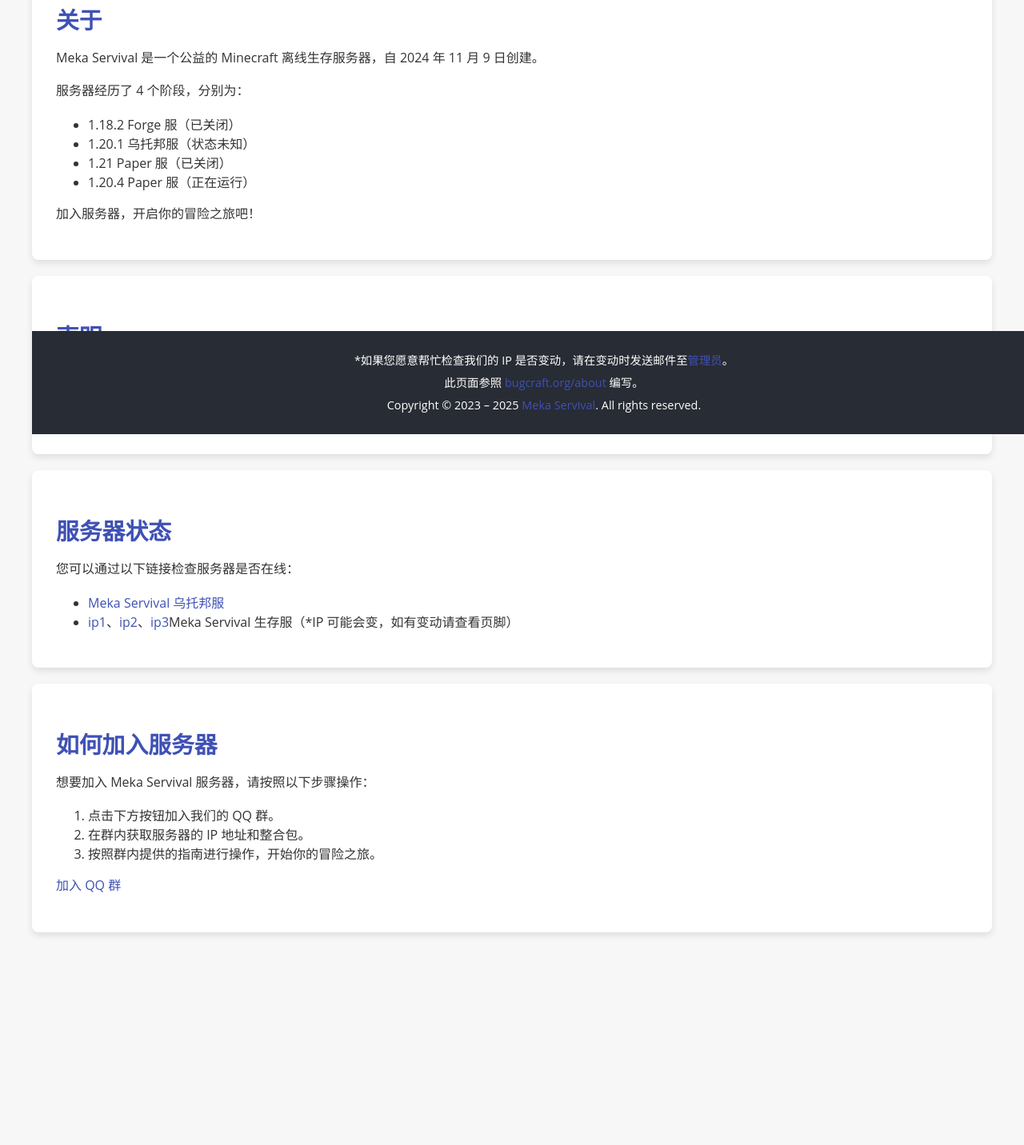
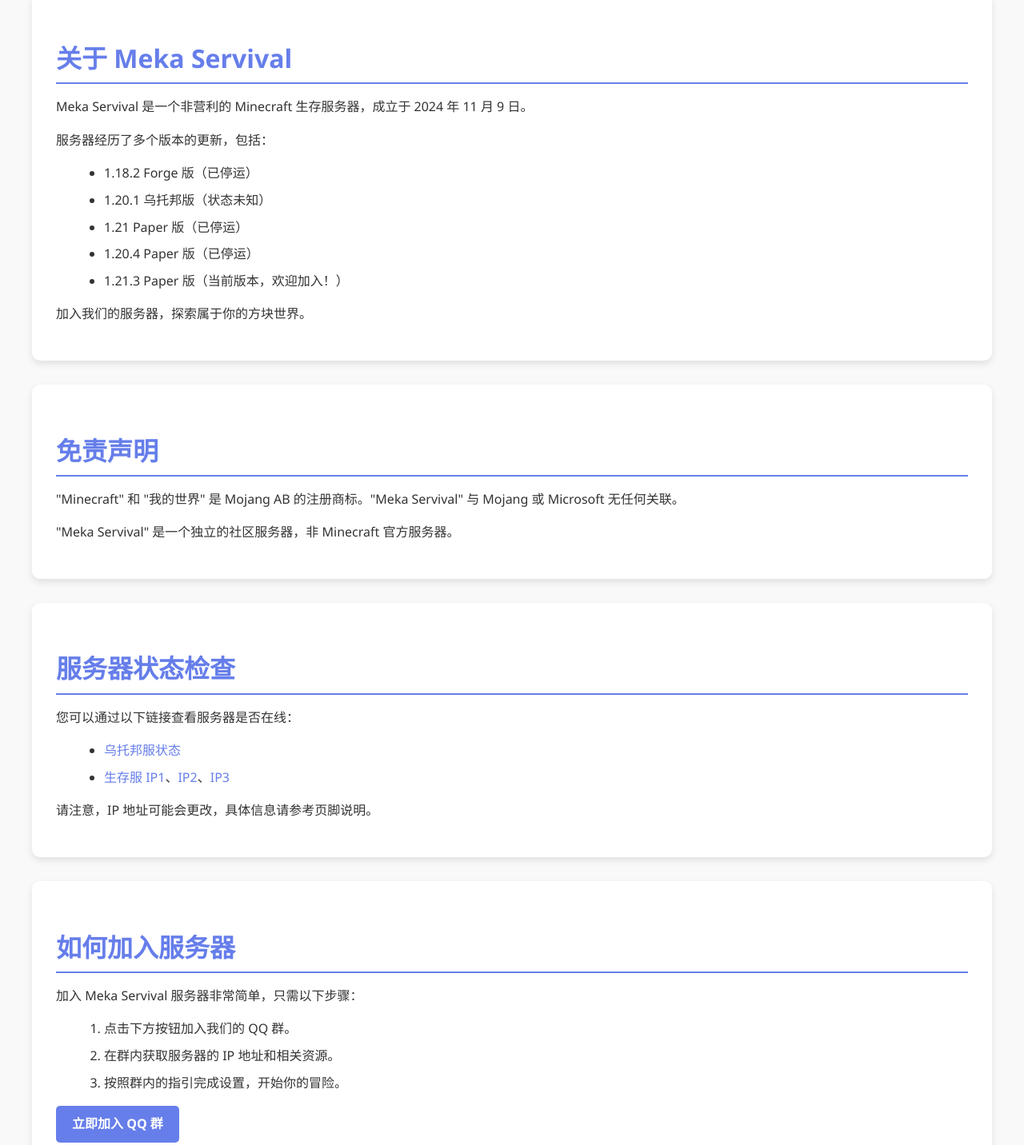
Before and after one commit to FurCraft-Official/FurCraft, a plain HTML site: page index.html in a window 1280 px wide. Shown: the part 257-1689 px from the top of the page at 80% size. Before the commit the page ends 1563 px from the top, so only its background shows below. Drawn offline with Linux system fonts and the light colour scheme.

Commit message:
Update index.html

```diff
--- a/index.html
+++ b/index.html
@@ -5,127 +5,180 @@
     <meta name="viewport" content="width=device-width, initial-scale=1.0">
     <title>Meka Servival</title>
     <style>
+        /* 全局样式 */
         body {
-            font-family: 'Open Sans', sans-serif;
-            background-color: #f7f7f7;
-            margin: 40px;
-            padding-bottom: 80px;
+            font-family: 'Segoe UI', sans-serif;
+            background-color: #f9f9f9;
+            margin: 0;
+            padding: 0;
             color: #333;
+            line-height: 1.6;
         }
 
+        /* 容器 */
+        .container {
+            max-width: 1200px;
+            margin: 0 auto;
+            padding: 20px;
+        }
+
+        /* 头部样式 */
         header {
-            background-color: #3f51b5;
+            background: linear-gradient(135deg, #667eea, #764ba2);
             color: white;
             text-align: center;
-            padding: 20px 0;
-            border-radius: 8px;
-            margin-bottom: 20px;
+            padding: 40px 0;
+            border-radius: 10px;
+            margin-bottom: 30px;
+            box-shadow: 0 4px 10px rgba(0, 0, 0, 0.1);
         }
 
         header h1 {
-            font-size: 2.5em;
+            font-size: 3em;
             margin: 0;
+            font-weight: 700;
         }
 
         header p {
             font-size: 1.2em;
-            margin: 10px 0;
+            margin: 10px 0 0;
+            color: #e0e0e0;
         }
 
-        section {
-            background-color: white;
+        /* 内容块样式 */
+        .section {
+            background: white;
+            border-radius: 10px;
             padding: 30px;
-            border-radius: 8px;
-            box-shadow: 0 4px 8px rgba(0, 0, 0, 0.1);
-            margin-bottom: 20px;
+            margin-bottom: 30px;
+            box-shadow: 0 4px 10px rgba(0, 0, 0, 0.1);
         }
 
-        h2 {
-            color: #3f51b5;
-            font-size: 1.8em;
+        .section h2 {
+            color: #667eea;
+            font-size: 2em;
+            margin-bottom: 15px;
+            border-bottom: 2px solid #667eea;
+            padding-bottom: 5px;
+        }
+
+        .section p {
             margin-bottom: 15px;
         }
 
-        p {
-            line-height: 1.6;
-            margin-bottom: 15px;
+        /* 列表样式 */
+        .section ul, .section ol {
+            margin-left: 20px;
         }
 
+        .section li {
+            margin-bottom: 8px;
+        }
+
+        /* 链接样式 */
         a {
-            color: #3f51b5;
+            color: #667eea;
             text-decoration: none;
+            font-weight: 500;
         }
 
         a:hover {
             text-decoration: underline;
         }
 
+        /* 按钮样式 */
+        .button {
+            display: inline-block;
+            background: #667eea;
+            color: white;
+            padding: 10px 20px;
+            border-radius: 5px;
+            text-decoration: none;
+            font-weight: 600;
+            transition: background 0.3s ease;
+        }
+
+        .button:hover {
+            background: #764ba2;
+        }
+
+        /* 底部样式 */
         footer {
-            background-color: #282c34;
+            background: #2c3e50;
             color: white;
             text-align: center;
             padding: 20px 0;
-            position: fixed;
-            bottom: 0;
-            width: 100%;
-            margin: 0;
+            margin-top: 40px;
         }
 
         footer p {
+            margin: 0;
             font-size: 0.9em;
-            margin: 5px 0;
+        }
+
+        footer a {
+            color: #3498db;
+            text-decoration: none;
+        }
+
+        footer a:hover {
+            text-decoration: underline;
         }
     </style>
 </head>
 <body>
+    <div class="container">
         <header>
             <h1>Meka Servival</h1>
             <p>在 Meka Servival，每个方块都有故事</p>
         </header>
 
-    <section id="about">
-        <h2>关于</h2>
-        <p>Meka Servival 是一个公益的 Minecraft 离线生存服务器，自 2024 年 11 月 9 日创建。</p>
-        <p>服务器经历了 4 个阶段，分别为：</p>
+        <section class="section" id="about">
+            <h2>关于 Meka Servival</h2>
+            <p>Meka Servival 是一个非营利的 Minecraft 生存服务器，成立于 2024 年 11 月 9 日。</p>
+            <p>服务器经历了多个版本的更新，包括：</p>
             <ul>
-            <li>1.18.2 Forge 服（已关闭）</li>
-            <li>1.20.1 乌托邦服（状态未知）</li>
-            <li>1.21 Paper 服（已关闭）</li>
-            <li>1.20.4 Paper 服（正在运行）</li>
+                <li>1.18.2 Forge 版（已停运）</li>
+                <li>1.20.1 乌托邦版（状态未知）</li>
+                <li>1.21 Paper 版（已停运）</li>
+                <li>1.20.4 Paper 版（已停运）</li>
+                <li>1.21.3 Paper 版（当前版本，欢迎加入！）</li>
             </ul>
-        <p>加入服务器，开启你的冒险之旅吧！</p>
+            <p>加入我们的服务器，探索属于你的方块世界。</p>
         </section>
 
-    <section id="statement">
-        <h2>声明</h2>
-        <p>"Minecraft" 以及 "我的世界" 是 Mojang AB 的商标，"Meka Servival" 和本网站与 Mojang 以及 Microsoft 没有任何从属关系。</p>
-        <p>"Meka Servival" 不是 Minecraft 官方服务器。</p>
+        <section class="section" id="disclaimer">
+            <h2>免责声明</h2>
+            <p>"Minecraft" 和 "我的世界" 是 Mojang AB 的注册商标。"Meka Servival" 与 Mojang 或 Microsoft 无任何关联。</p>
+            <p>"Meka Servival" 是一个独立的社区服务器，非 Minecraft 官方服务器。</p>
         </section>
 
-    <section id="status">
-        <h2>服务器状态</h2>
-        <p>您可以通过以下链接检查服务器是否在线：</p>
+        <section class="section" id="status">
+            <h2>服务器状态检查</h2>
+            <p>您可以通过以下链接查看服务器是否在线：</p>
             <ul>
-            <li><a href="https://mcsrvstat.us/server/xcdeer.nas-cab.com:35535" target="_blank">Meka Servival 乌托邦服</a></li>
-            <li><a href="https://www.mcsv.top/server/vpac.shop" target="_blank">ip1</a>、<a href="https://www.mcsv.top/server/mc.vpac.shop" target="_blank">ip2</a>、<a href="https://www.mcsv.top/server/mc2.vpac.shop" target="_blank">ip3</a>Meka Servival 生存服（*IP 可能会变，如有变动请查看页脚）</li>
+                <li><a href="https://mcsrvstat.us/server/xcdeer.nas-cab.com:35535" target="_blank">乌托邦服状态</a></li>
+                <li><a href="https://www.mcsv.top/server/vpac.shop" target="_blank">生存服 IP1</a>、<a href="https://www.mcsv.top/server/mc.vpac.shop" target="_blank">IP2</a>、<a href="https://www.mcsv.top/server/mc2.vpac.shop" target="_blank">IP3</a></li>
             </ul>
+            <p>请注意，IP 地址可能会更改，具体信息请参考页脚说明。</p>
         </section>
 
-    <section id="join-server">
+        <section class="section" id="join">
             <h2>如何加入服务器</h2>
-        <p>想要加入 Meka Servival 服务器，请按照以下步骤操作：</p>
+            <p>加入 Meka Servival 服务器非常简单，只需以下步骤：</p>
             <ol>
                 <li>点击下方按钮加入我们的 QQ 群。</li>
-            <li>在群内获取服务器的 IP 地址和整合包。</li>
-            <li>按照群内提供的指南进行操作，开始你的冒险之旅。</li>
+                <li>在群内获取服务器的 IP 地址和相关资源。</li>
+                <li>按照群内的指引完成设置，开始你的冒险。</li>
             </ol>
-        <p><a href="https://qm.qq.com/q/6Y3ABVnJ5e" target="_blank">加入 QQ 群</a></p>
+            <p><a href="https://qm.qq.com/q/6Y3ABVnJ5e" target="_blank" class="button">立即加入 QQ 群</a></p>
         </section>
+    </div>
 
     <footer>
-        <p>*如果您愿意帮忙检查我们的 IP 是否变动，请在变动时发送邮件至<a href="mailto:admin@beichen.icu">管理员</a>。</p>
-        <p>此页面参照 <a href="https://bugcraft.org/about" target="_blank">bugcraft.org/about</a> 编写。</p>
-        <p>Copyright © 2023 – 2025 <a href="https://meka-servival.xej.news" target="_blank">Meka Servival</a>. All rights reserved.</p>
+        <p>如发现 IP 地址有变动，请通过邮件通知我们：<a href="mailto:admin@beichen.icu">联系我们</a>。</p>
+        <p>本网站参考了 <a href="https://bugcraft.org/about" target="_blank">bugcraft.org/about</a> 的设计。</p>
+        <p>Copyright © 2023 – 2025 <a href="https://meka-servival.xej.news" target="_blank">Meka Servival</a>. 保留所有权利。</p>
     </footer>
 </body>
 </html>
```
Lines whose indentation alone changed are shown as unchanged.
